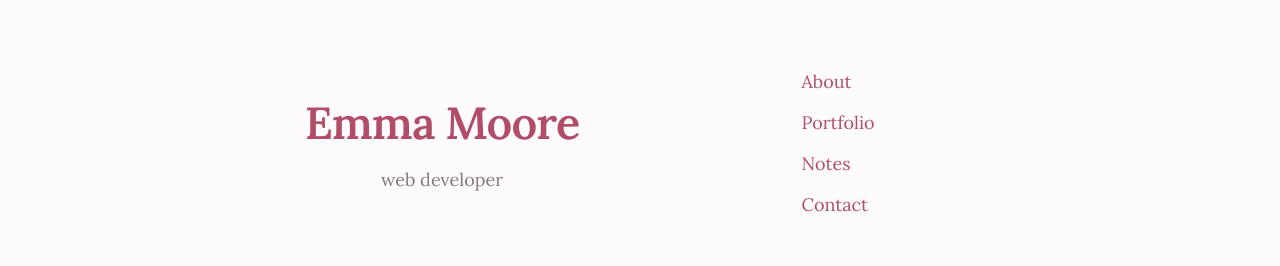
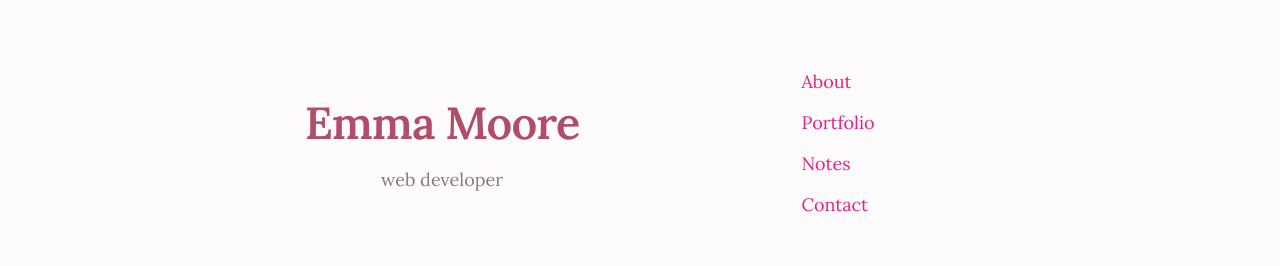
Before and after one commit to emoore29/My-Portfolio, a Next.js app: page / in a window 1280 px wide. Shown: the part 157-423 px from the top of the page. Built offline with nearby package versions, Linux system fonts and the light colour scheme.

Commit message:
improved a element contrast

```diff
--- a/styles/global.css
+++ b/styles/global.css
@@ -48,11 +48,11 @@ ul {
 
 a {
   text-decoration: none;
-  color: var(--primary);
+  color: var(--primary-contrast);
 }
 
 a:visited {
-  color: var(--visited);
+  color: var(--primary);
 }
 
 a:hover {
```
